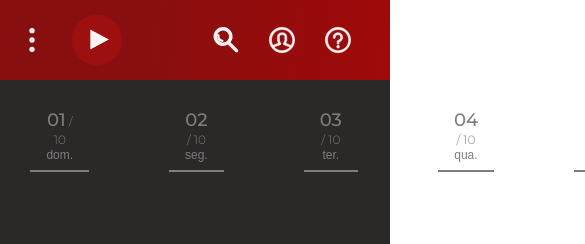
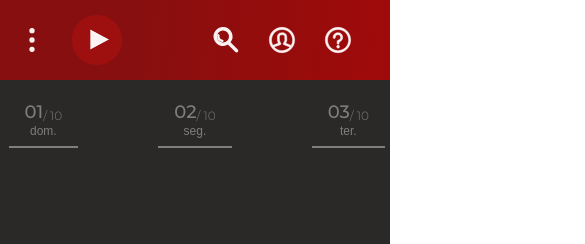
Before and after one commit to GuilhermeHDK-DB1/cinema-web, an Angular app: page /programacao in a window 390 px wide. Shown: the top 244 px of the page, 585 px wide, since content can reach past the window. Built offline with nearby package versions, Linux system fonts and the light colour scheme.

Commit message:
ajustes de responsividade

```diff
--- a/src/app/components/date-buttons/date-buttons.component.css
+++ b/src/app/components/date-buttons/date-buttons.component.css
@@ -3,6 +3,7 @@
     justify-content: center;
     align-items: center;
     background-color: var(--cor-de-fundo);
+    overflow: hidden;
 }
 
 .date-buttons {
@@ -22,6 +23,11 @@
     border-width: 0 0 2px 0;
 }
 
+.botao_data {
+    display: flex;
+    align-items: flex-end;
+}
+
 .botao_data_dia {
     font-size: 32px;
     font-weight: 700;
@@ -31,6 +37,7 @@
 .botao_dia_da_semana {
     font-size: 16px;
     font-weight: 300;
+    white-space: nowrap;
 }
 
 .botao:hover {
--- a/src/app/components/date-buttons/date-buttons.component.ts
+++ b/src/app/components/date-buttons/date-buttons.component.ts
@@ -20,6 +20,7 @@ export class DateButtonsComponent {
       data.setDate(data.getDate() + i);
       this.datas.push(data);
     }
+    this.selectedDateIndex = 0;
   }
 
   setIndex(index: number) {
```
